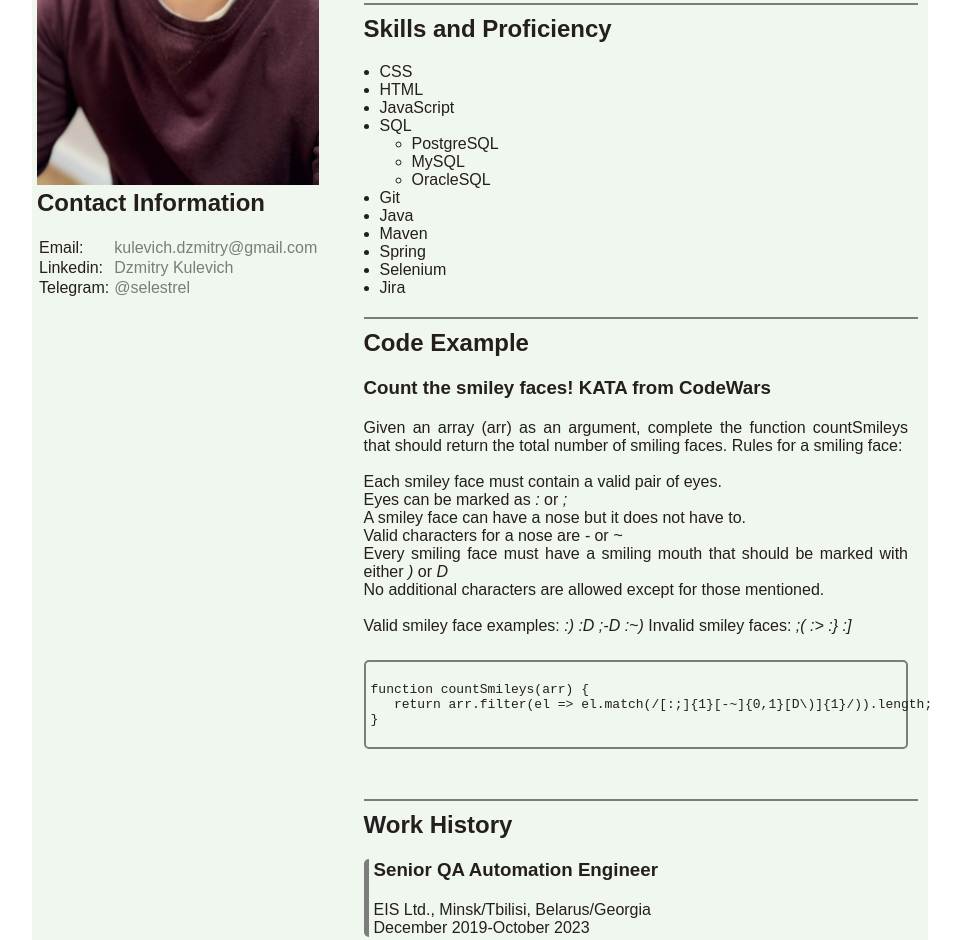
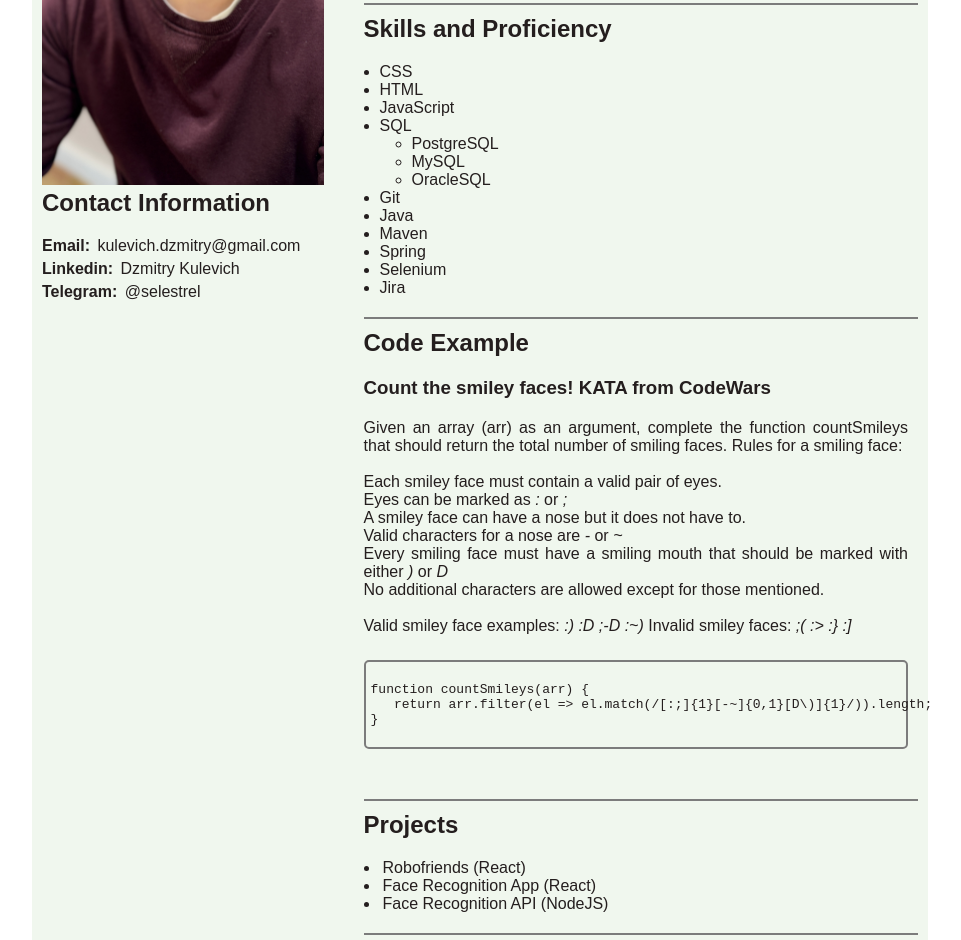
Before and after one commit to selestrel07/rsschool-cv, a plain HTML site: page index.html in a window 1280 px wide. Shown: the part 387-1327 px from the top of the page, without its empty margins (160-1121 px from the left). Drawn offline with Linux system fonts and the light colour scheme.

Commit message:
feat: add projects information

```diff
--- a/index.html
+++ b/index.html
@@ -10,9 +10,10 @@
         <header>
             <nav>
                 <ul>
-                    <li><a href="#summary">About Me</a></li>
+                    <li><a href="#summary">About</a></li>
                     <li><a href="#skills">Skills</a></li>
                     <li><a href="#code">Code Example</a></li>
+                    <li><a href="#projects">Projects</a></li>
                     <li><a href="#workhistory">Work History</a></li>
                     <li><a href="#education">Education</a></li>
                     <li><a href="#languages">Languages</a></li>
@@ -26,20 +27,11 @@
                 <article>
                     <h2 id="contact">Contact Information</h2>
                     <div>
-                        <table>
-                            <tr>
-                                <td class="source">Email:</td>
-                                <td><a href="mailto:kulevich.dzmitry@gmail.com">kulevich.dzmitry@gmail.com</a></td>
-                            </tr>
-                            <tr>
-                                <td class="source">Linkedin:</td>
-                                <td><a href="https://www.linkedin.com/in/dzmitry-kulevich/" target="_blank">Dzmitry Kulevich</a></td>
-                            </tr>
-                            <tr>
-                                <td class="source">Telegram:</td>
-                                <td><a href="https://t.me/selestrel" target="_blank">@selestrel</a></td>
-                            </tr>
-                        </table>
+                        <ul>
+                            <li><b>Email:</b> <a href="mailto:kulevich.dzmitry@gmail.com">kulevich.dzmitry@gmail.com</a></li>
+                            <li><b>Linkedin:</b> <a href="https://www.linkedin.com/in/dzmitry-kulevich/" target="_blank">Dzmitry Kulevich</a></li>
+                            <li><b>Telegram:</b> <a href="https://t.me/selestrel" target="_blank">@selestrel</a></li>
+                        </ul>
                     </div>
                 </article>
             </aside>
@@ -106,6 +98,14 @@ function countSmileys(arr) {
                         </pre>
                     </div>
                 </article>
+                <article>
+                    <h2 id="projects">Projects</h2>
+                    <ul>
+                        <li><a href="https://github.com/selestrel07/Robofriends" target="_blank">Robofriends (React)</a></li>
+                        <li><a href="https://github.com/selestrel07/face-recognition-app" target="_blank">Face Recognition App (React)</a></li>
+                        <li><a href="https://github.com/selestrel07/FaceRecognitionAPI" target="_blank">Face Recognition API (NodeJS)</a></li>
+                    </ul>
+                </article>
                 <article class="workhistory">
                     <h2 id="workhistory">Work History</h2>
                     <div>
--- a/style.css
+++ b/style.css
@@ -57,7 +57,7 @@ a:hover {
 
 aside {
     max-width: 35%;
-    padding-left: 5px;
+    padding-left: 10px;
 }
 
 section {
@@ -68,14 +68,22 @@ aside img {
     width: 90%;
 }
 
-aside a,
-aside a:visited {
+aside ul {
+    list-style: none;
+}
+
+aside ul li {
+    margin-bottom: 5px;
+}
+
+main a,
+main a:visited {
     text-decoration: none;
-    color: rgb(124, 124, 124);
+    color: rgb(36, 30, 30);
     margin-top: 5px;
 }
 
-aside a:hover {
+main a:hover {
     text-decoration: underline;
     background-color: rgb(240, 247, 238);
 }
```
